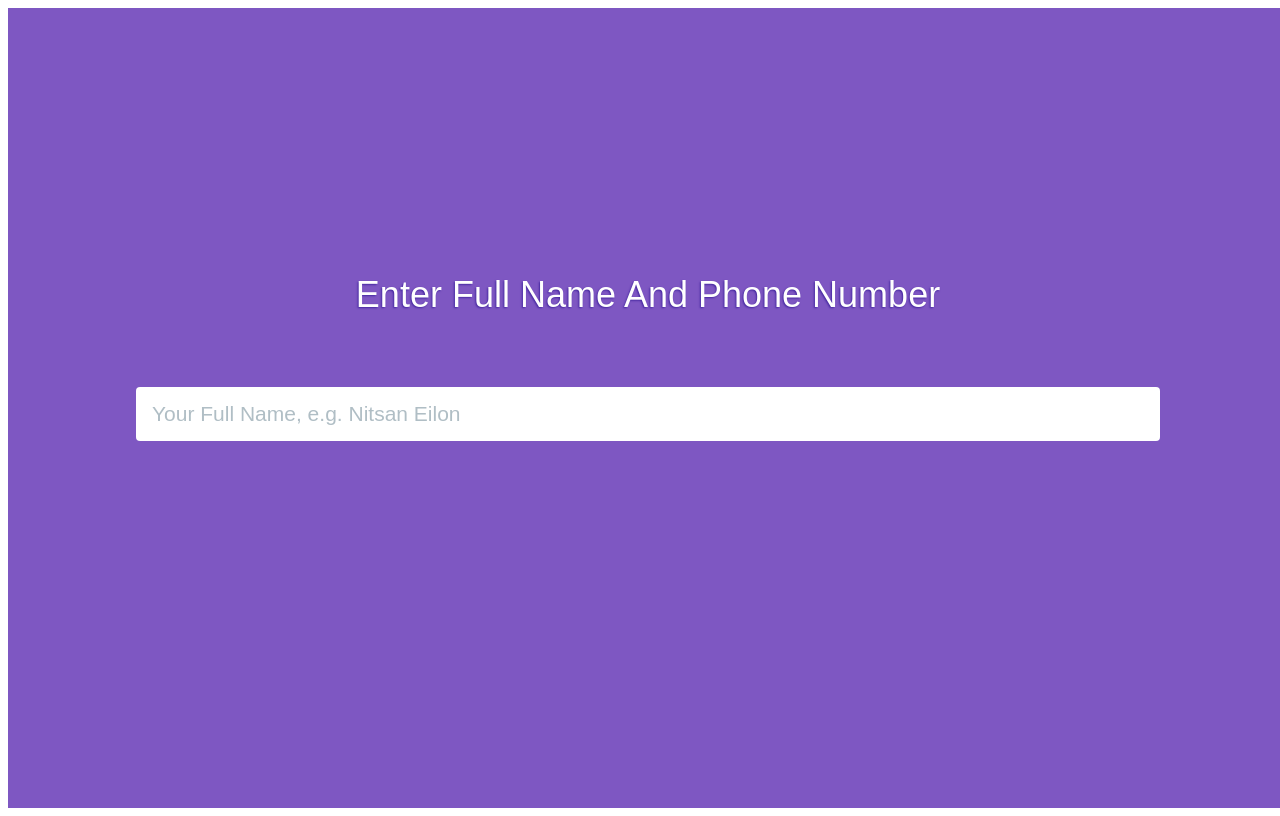
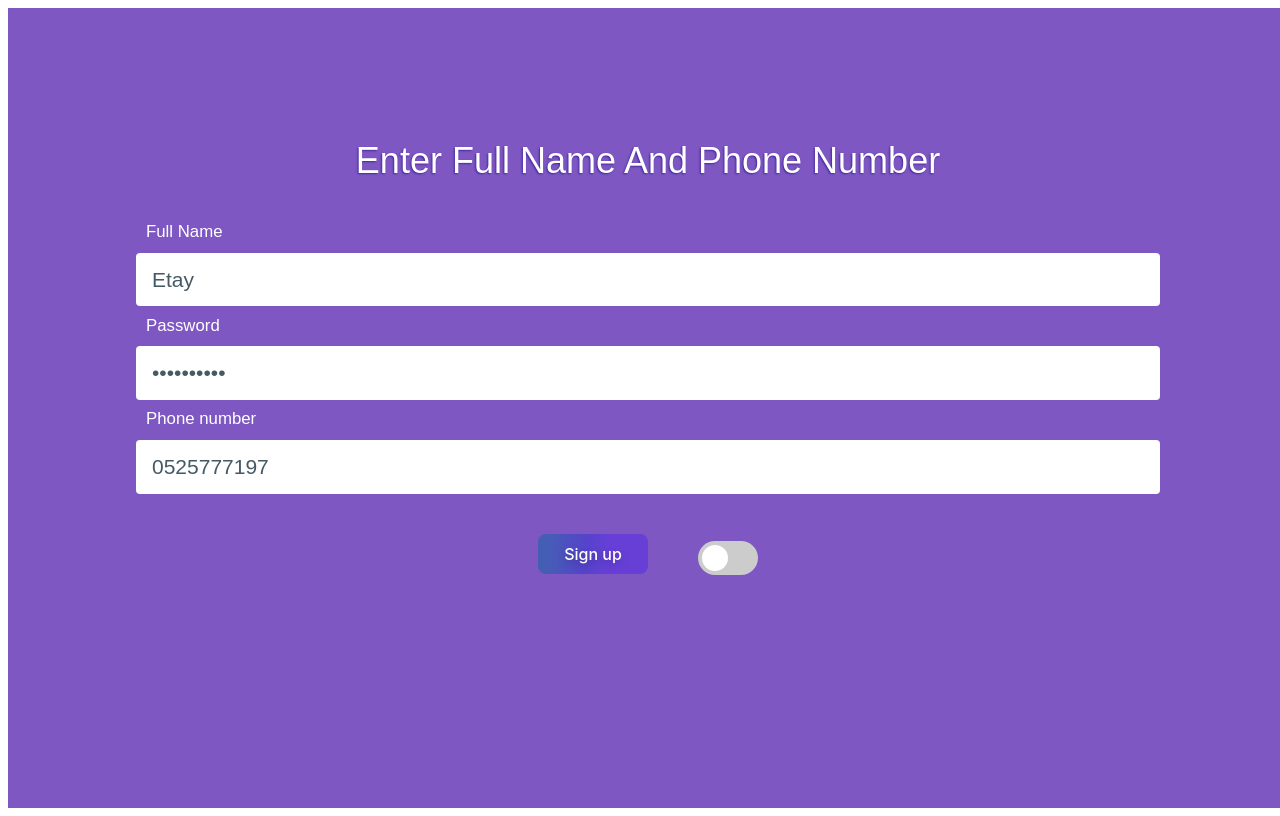
Before and after one commit to etayruben/Chats, a React (Create React App) app in the folder frontend/: page / in a window 1280 px wide. Built offline with nearby package versions, Linux system fonts and the light colour scheme; no server answers; the HTML template or start-up script is replaced by a standard one.

Commit message:
updated frontend

```diff
--- a/frontend/src/App.js
+++ b/frontend/src/App.js
@@ -1,17 +1,23 @@
 import { useState } from "react";
 import ChatsApp from "./components/chatsApp";
-import WelcomePage from "./components/welcomePage";
+import WelcomePage from "./components/welcome-page/welcomePage";
+import { io } from "socket.io-client";
 
-const webSocket = new WebSocket("ws://localhost:7890");
+const socket = io.connect("http://localhost:5000", { method: "POST" });
 
+socket.on("connect", () => {
+  socket.send("testing");
+});
 function App() {
-  const [username, setUsername] = useState("");
+  const [fullName, setUsername] = useState("");
 
-  if (username) {
-    return <ChatsApp username={username} webSocket={webSocket} />;
-  }
+  if (fullName === "User Taken!")
+    return fetch("userTaken.html")
+      .then((response) => response.text())
+      .then((text) => (document.getElementById("userTaken").innerHTML = text));
+  if (fullName) return <ChatsApp fullName={fullName} socket={socket} />;
 
-  return <WelcomePage setUsername={setUsername} />;
+  return <WelcomePage socket={socket} setUsername={setUsername} />;
 }
 
 export default App;
--- a/frontend/src/components/chat.js
+++ b/frontend/src/components/chat.js
@@ -1,12 +1,12 @@
 import MessagesArea from "./messagesArea";
 import TextArea from "./textArea";
 
-function Chat({ webSocket, messages, setMessages, fullName, room }) {
-  webSocket.onmessage = function (event) {
+function Chat({ socket, messages, setMessages, fullName, room }) {
+  socket.onmessage = function (event) {
     setMessages(messages.concat(JSON.parse(event.data)));
   };
 
-  webSocket.onclose = function (event) {
+  socket.onclose = function (event) {
     if (event.wasClean) {
       console.log(
         `[close] Connection closed cleanly, code=${event.code} reason=${event.reason}`
@@ -18,14 +18,14 @@ function Chat({ webSocket, messages, setMessages, fullName, room }) {
     }
   };
 
-  webSocket.onerror = function (error) {
+  socket.onerror = function (error) {
     console.error(`[error] ${error.message}`);
   };
 
   const handleKeyClick = (e) => {
     if ((e.key === "Enter") & !e.shiftKey) {
       let date = new Date();
-      webSocket.send(
+      socket.send(
         JSON.stringify({
           fullName: fullName,
           message: e.target.value,
--- a/frontend/src/components/chatsApp.js
+++ b/frontend/src/components/chatsApp.js
@@ -3,7 +3,7 @@ import "../styles/chats-app.css";
 import Chat from "./chat";
 import Contacts from "./contacts";
 
-function ChatsApp({ fullName, webSocket }) {
+function ChatsApp({ fullName, socket }) {
   const [room, setRoom] = useState(1);
   const [messages, setMessages] = useState([]);
 
@@ -20,7 +20,7 @@ function ChatsApp({ fullName, webSocket }) {
         <Chat
           messages={messages}
           setMessages={setMessages}
-          webSocket={webSocket}
+          socket={socket}
           room={room}
           fullName={fullName}
         />
--- a/frontend/src/components/messagesArea.js
+++ b/frontend/src/components/messagesArea.js
@@ -10,7 +10,7 @@ function MessagesArea({ messages, fullName }) {
             fullName !== message.fullName ? "message" : "my-message message "
           }
         >
-          <div id="fullName">
+          <div id="full-name">
             {message.fullName.charAt(0).toUpperCase() +
               message.fullName.slice(1)}
           </div>
--- /dev/null
+++ b/frontend/src/components/welcome-page/welcomePage.js
@@ -0,0 +1,80 @@
+import { useState } from "react";
+import "../../styles/welcome-page.css";
+
+const WelcomePage = ({ setUsername, socket }) => {
+  const [signIn, setSignIn] = useState(false);
+
+  const onSubmit = async (e) => {
+    e.preventDefault();
+    let { fullName, password, phoneNumber } = e.target;
+    console.log(fullName.value, password.value, phoneNumber.value);
+  };
+
+  return (
+    <div className="welcome-page">
+      <div className="Wrapper">
+        <h1 className="Title">Enter Full Name And Phone Number</h1>
+        <form onSubmit={onSubmit}>
+          <div className="Input">
+            <input
+              dir="auto"
+              type="text"
+              id="fullName"
+              value={"Etay"}
+              name="full-name"
+              className="Input-text"
+              placeholder="Your Full Name, e.g. Nitsan Eilon"
+            />
+            <label htmlFor="full-name" className="Input-label">
+              Full Name
+            </label>
+          </div>
+          <div className="Input">
+            <input
+              style={{ marginTop: "40px" }}
+              dir="auto"
+              type="password"
+              value={"q1w4e9r2t4"}
+              id="password"
+              name="password"
+              className="Input-text"
+              placeholder="Enter a strong password"
+            />
+            <label htmlFor="password" className="Input-label">
+              Password
+            </label>
+          </div>
+          <div className="Input">
+            <input
+              style={{ marginTop: "40px" }}
+              dir="auto"
+              type="text"
+              id="phoneNumber"
+              name="phoneNumber"
+              value={"0525777197"}
+              className="Input-text"
+              placeholder="0525777107"
+            />
+            <label htmlFor="phone-input" className="Input-label">
+              Phone number
+            </label>
+          </div>
+          <div className="login-div">
+            <button style={{ marginTop: "40px" }} className="button">
+              {signIn ? "Login" : "Sign up"}
+            </button>
+            <label className="switch">
+              <input
+                type="checkbox"
+                onClick={(e) => setSignIn(e.target.checked)}
+              />
+              <span className="slider round"></span>
+            </label>
+          </div>
+        </form>
+      </div>
+    </div>
+  );
+};
+
+export default WelcomePage;
--- a/frontend/src/components/welcomePage.js
+++ /dev/null
@@ -1,33 +0,0 @@
-import "../styles/welcome-page.css";
-
-const WelcomePage = ({ setUsername }) => {
-  const handleWelcomePageClick = (e) => {
-    e.preventDefault();
-    setUsername(e.target.input.value);
-  };
-
-  return (
-    <div className="welcome-page">
-      <div className="Wrapper">
-        <h1 className="Title">Enter Full Name And Phone Number</h1>
-        <form onSubmit={handleWelcomePageClick}>
-          <div className="Input">
-            <input
-              dir="auto"
-              type="text"
-              id="input"
-              name="input"
-              className="Input-text"
-              placeholder="Your Full Name, e.g. Nitsan Eilon"
-            />
-            <label htmlFor="input" className="Input-label">
-              Full Name
-            </label>
-          </div>
-        </form>
-      </div>
-    </div>
-  );
-};
-
-export default WelcomePage;
--- a/frontend/src/styles/chat-box.css
+++ b/frontend/src/styles/chat-box.css
@@ -34,6 +34,6 @@
   right: 5px;
 }
 
-#fullName {
+#full-name {
   text-decoration: underline;
 }
--- /dev/null
+++ b/frontend/src/styles/user-taken.css
@@ -0,0 +1,52 @@
+* {
+    margin: 0;
+    padding: 0;
+}
+
+body {
+    background: #233142;
+
+}
+
+.whistle {
+    width: 20%;
+    fill: #f95959;
+    margin: 100px 40%;
+    text-align: left;
+    transform: translate(-50%, -50%);
+    transform: rotate(0);
+    transform-origin: 80% 30%;
+    animation: wiggle .2s infinite;
+}
+
+@keyframes wiggle {
+    0% {
+        transform: rotate(3deg);
+    }
+
+    50% {
+        transform: rotate(0deg);
+    }
+
+    100% {
+        transform: rotate(3deg);
+    }
+}
+
+h1 {
+    margin-top: -100px;
+    margin-bottom: 20px;
+    color: #facf5a;
+    text-align: center;
+    font-family: 'Raleway';
+    font-size: 90px;
+    font-weight: 800;
+}
+
+h2 {
+    color: #455d7a;
+    text-align: center;
+    font-family: 'Raleway';
+    font-size: 30px;
+    text-transform: uppercase;
+}
--- a/frontend/src/styles/welcome-page.css
+++ b/frontend/src/styles/welcome-page.css
@@ -43,11 +43,7 @@
   --inputLineHeight: var(--lineHeightMd);
   --labelScaleFactor: 0.8;
   --labelDefaultPosY: 50%;
-  --labelTransformedPosY: calc(
-    (var(--labelDefaultPosY)) -
-    (var(--inputPaddingV) * var(--labelScaleFactor)) -
-    (var(--inputFontSize) * var(--inputLineHeight))
-  );
+  --labelTransformedPosY: calc((var(--labelDefaultPosY)) - (var(--inputPaddingV) * var(--labelScaleFactor)) - (var(--inputFontSize) * var(--inputLineHeight)));
   --inputTransitionDuration: var(--transitionDuration);
   --inputTransitionTF: var(--transitionTF);
 }
@@ -63,6 +59,7 @@ html {
 }
 
 .Wrapper {
+  text-align: center;
   flex: 0 0 80%;
   max-width: 80%;
 }
@@ -118,8 +115,7 @@ html {
   line-height: var(--inputLineHeight);
   opacity: 0;
   transform:
-    translate3d(0, var(--labelDefaultPosY), 0)
-    scale(1);
+    translate3d(0, var(--labelDefaultPosY), 0) scale(1);
   transform-origin: 0 0;
   transition:
     opacity var(--inputTransitionDuration) var(--inputTransitionTF),
@@ -128,21 +124,116 @@ html {
     z-index 0ms var(--inputTransitionDuration) var(--inputTransitionTF);
 }
 
-.Input-text:placeholder-shown + .Input-label {
+.Input-text:placeholder-shown+.Input-label {
   visibility: hidden;
   z-index: -1;
 }
 
-.Input-text:not(:placeholder-shown) + .Input-label,
-.Input-text:focus:not(:placeholder-shown) + .Input-label {
+.Input-text:not(:placeholder-shown)+.Input-label,
+.Input-text:focus:not(:placeholder-shown)+.Input-label {
   visibility: visible;
   z-index: 1;
   opacity: 1;
   transform:
-    translate3d(0, var(--labelTransformedPosY), 0)
-    scale(var(--labelScaleFactor));
+    translate3d(0, var(--labelTransformedPosY), 0) scale(var(--labelScaleFactor));
   transition:
     transform var(--inputTransitionDuration),
     visibility 0ms,
     z-index 0ms;
 }
+
+.button {
+  background-image: linear-gradient(92.88deg, #455EB5 9.16%, #5643CC 43.89%, #673FD7 64.72%);
+  border-radius: 8px;
+  border-style: none;
+  box-sizing: border-box;
+  color: #FFFFFF;
+  cursor: pointer;
+  flex-shrink: 0;
+  font-family: "Inter UI", "SF Pro Display", -apple-system, BlinkMacSystemFont, "Segoe UI", Roboto, Oxygen, Ubuntu, Cantarell, "Open Sans", "Helvetica Neue", sans-serif;
+  font-size: 16px;
+  font-weight: 500;
+  height: 4rem;
+  padding: 0 1.6rem;
+  text-align: center;
+  text-shadow: rgba(0, 0, 0, 0.25) 0 3px 8px;
+  transition: all .5s;
+  user-select: none;
+  -webkit-user-select: none;
+  touch-action: manipulation;
+}
+
+.button:hover {
+  box-shadow: rgba(80, 63, 205, 0.5) 0 1px 30px;
+  transition-duration: .1s;
+}
+
+@media (min-width: 768px) {
+  .button {
+    padding: 0 2.6rem;
+  }
+}
+
+/* The switch - the box around the slider */
+.switch {
+  position: relative;
+  display: inline-block;
+  width: 60px;
+  height: 34px;
+  margin-left: 50px;
+}
+
+/* Hide default HTML checkbox */
+.switch input {
+  opacity: 0;
+  width: 0;
+  height: 0;
+}
+
+/* The slider */
+.slider {
+  position: absolute;
+  cursor: pointer;
+  top: 0;
+  left: 0;
+  right: 0;
+  bottom: 0;
+  background-color: #ccc;
+  -webkit-transition: .4s;
+  transition: .4s;
+}
+
+.slider:before {
+  position: absolute;
+  content: "";
+  height: 26px;
+  width: 26px;
+  left: 4px;
+  bottom: 4px;
+  background-color: white;
+  -webkit-transition: .4s;
+  transition: .4s;
+}
+
+input:checked+.slider {
+  background-color: purple;
+}
+
+input:focus+.slider {
+  box-shadow: 0 0 1px purple;
+}
+
+input:checked+.slider:before {
+  -webkit-transform: translateX(26px);
+  -ms-transform: translateX(26px);
+  transform: translateX(26px);
+}
+
+/* Rounded sliders */
+.slider.round {
+  border-radius: 34px;
+}
+
+.slider.round:before {
+  border-radius: 50%;
+}
```
Also changed, not shown: frontend/src/components/welcome-page/userTaken.html (added, +21 -0 lines). Lines whose indentation alone changed are shown as unchanged.
